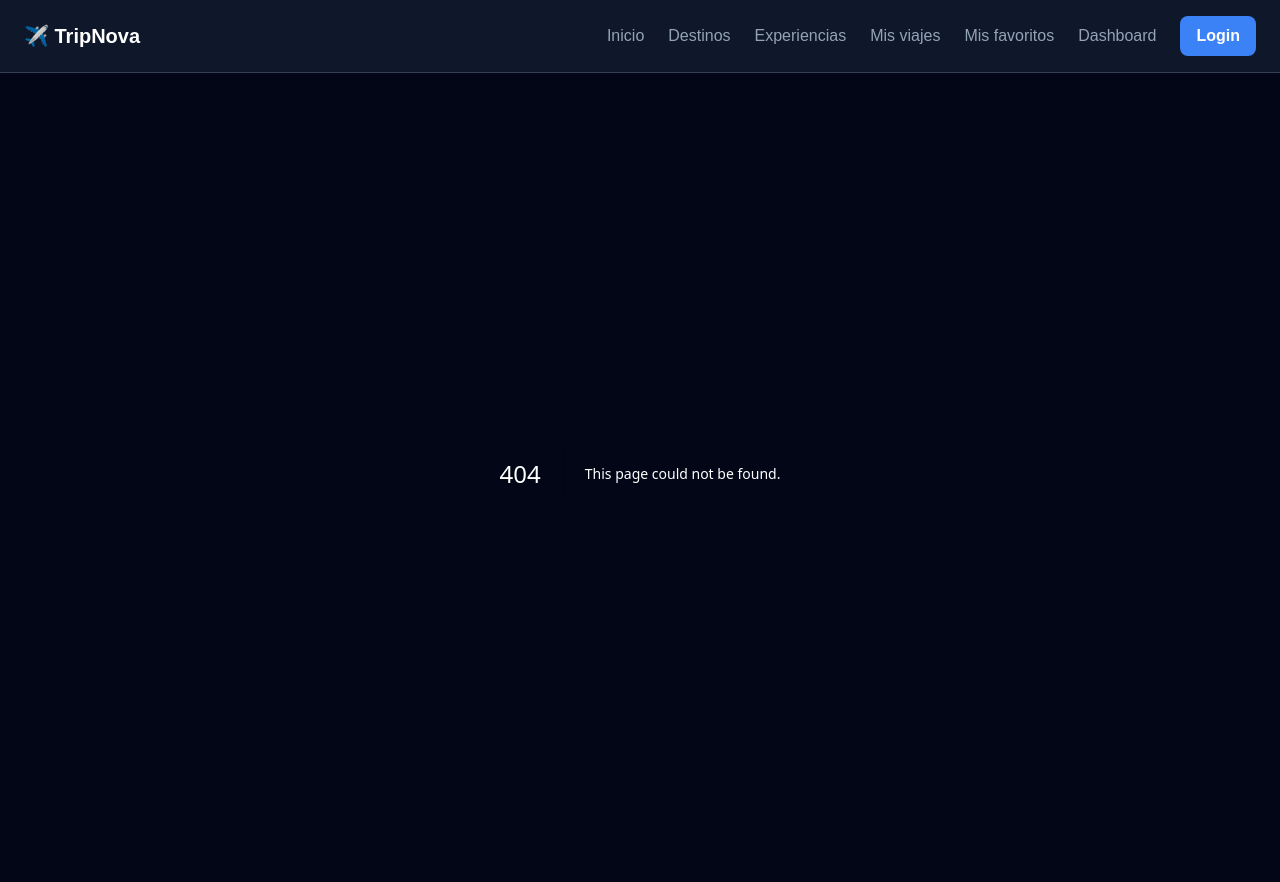
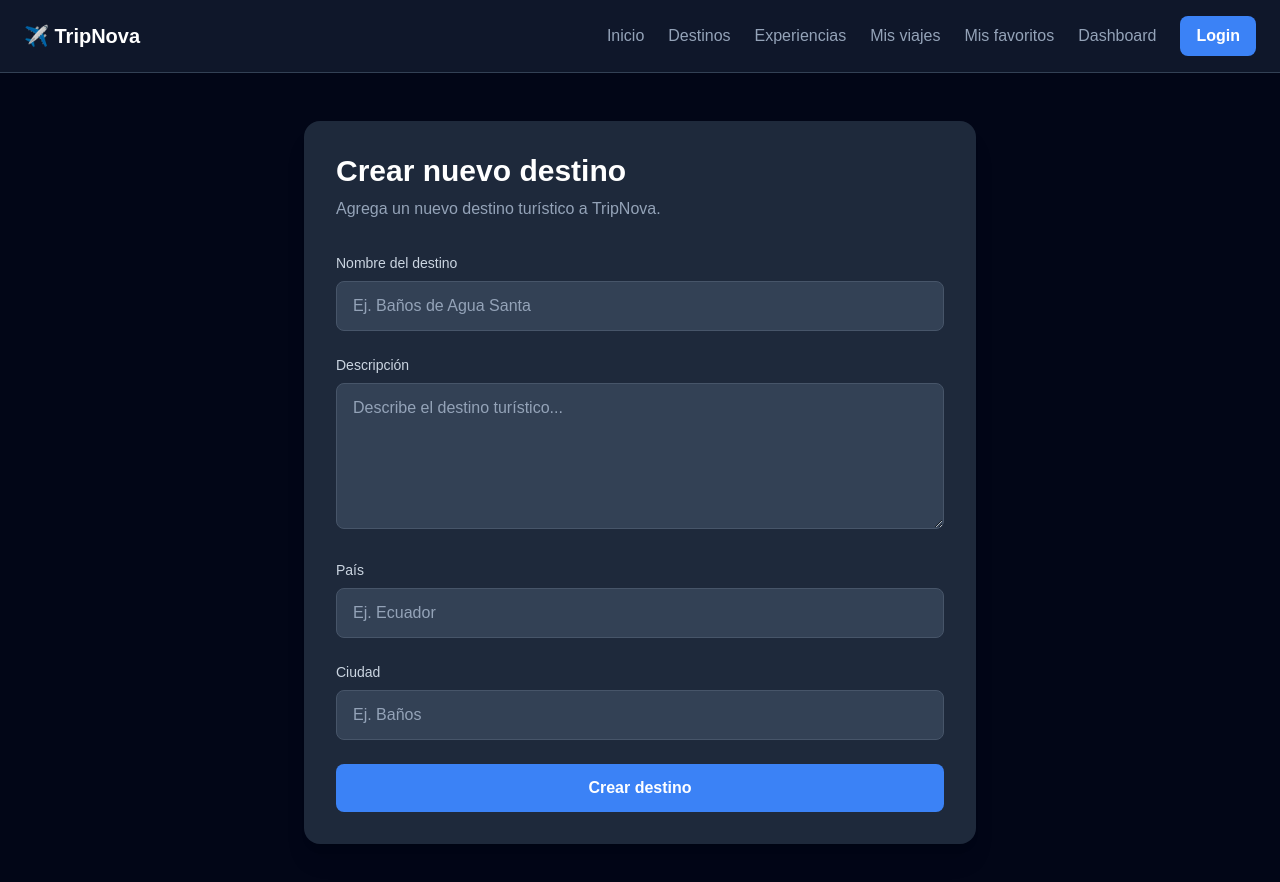
Before and after one commit to MelyC2/TripNova, a Next.js app: page /dashboard/dashboard_nuevo in a window 1280 px wide. Before the commit this address had no page. Shown: the top 882 px of the page. Built offline with nearby package versions, Linux system fonts and the light colour scheme.

Commit message:
feat: agregar formulario para crear destinos

```diff
--- /dev/null
+++ b/app/dashboard/dashboard_nuevo/page.tsx
@@ -0,0 +1,149 @@
+"use client"
+
+import { useState } from "react"
+import { useRouter } from "next/navigation"
+import { crearDestino } from "@/actions/destinos"
+
+export default function NuevoDestinoPage() {
+    const router = useRouter()
+
+    const [error, setError] = useState("")
+    const [cargando, setCargando] = useState(false)
+
+    async function handleSubmit(formData: FormData) {
+        setError("")
+        setCargando(true)
+
+        const resultado = await crearDestino(formData)
+
+        if (resultado?.error) {
+            setError(resultado.error)
+            setCargando(false)
+            return
+        }
+
+        router.push("/destinos")
+        router.refresh()
+    }
+
+    return (
+        <section className="min-h-screen px-4 py-12">
+            <div className="max-w-2xl mx-auto">
+
+                <div className="bg-slate-800 rounded-2xl p-8 shadow-xl">
+
+                    <h1 className="text-3xl font-bold text-white mb-2">
+                        Crear nuevo destino
+                    </h1>
+
+                    <p className="text-slate-400 mb-8">
+                        Agrega un nuevo destino turístico a TripNova.
+                    </p>
+
+                    <form action={handleSubmit} className="space-y-6">
+
+                        {/* NOMBRE */}
+
+                        <div>
+                            <label
+                                htmlFor="nombre"
+                                className="block text-sm font-medium text-slate-300 mb-2"
+                            >
+                                Nombre del destino
+                            </label>
+
+                            <input
+                                id="nombre"
+                                name="nombre"
+                                type="text"
+                                required
+                                placeholder="Ej. Baños de Agua Santa"
+                                className="w-full rounded-lg bg-slate-700 border border-slate-600 px-4 py-3 text-white placeholder-slate-400 focus:outline-none focus:ring-2 focus:ring-blue-500"
+                            />
+                        </div>
+
+                        {/* DESCRIPCIÓN */}
+
+                        <div>
+                            <label
+                                htmlFor="descripcion"
+                                className="block text-sm font-medium text-slate-300 mb-2"
+                            >
+                                Descripción
+                            </label>
+
+                            <textarea
+                                id="descripcion"
+                                name="descripcion"
+                                rows={5}
+                                placeholder="Describe el destino turístico..."
+                                className="w-full rounded-lg bg-slate-700 border border-slate-600 px-4 py-3 text-white placeholder-slate-400 focus:outline-none focus:ring-2 focus:ring-blue-500"
+                            />
+                        </div>
+
+                        {/* PAÍS */}
+
+                        <div>
+                            <label
+                                htmlFor="pais"
+                                className="block text-sm font-medium text-slate-300 mb-2"
+                            >
+                                País
+                            </label>
+
+                            <input
+                                id="pais"
+                                name="pais"
+                                type="text"
+                                placeholder="Ej. Ecuador"
+                                className="w-full rounded-lg bg-slate-700 border border-slate-600 px-4 py-3 text-white placeholder-slate-400 focus:outline-none focus:ring-2 focus:ring-blue-500"
+                            />
+                        </div>
+
+                        {/* CIUDAD */}
+
+                        <div>
+                            <label
+                                htmlFor="ciudad"
+                                className="block text-sm font-medium text-slate-300 mb-2"
+                            >
+                                Ciudad
+                            </label>
+
+                            <input
+                                id="ciudad"
+                                name="ciudad"
+                                type="text"
+                                placeholder="Ej. Baños"
+                                className="w-full rounded-lg bg-slate-700 border border-slate-600 px-4 py-3 text-white placeholder-slate-400 focus:outline-none focus:ring-2 focus:ring-blue-500"
+                            />
+                        </div>
+
+                        {/* ERROR */}
+
+                        {error && (
+                            <div className="bg-red-500/10 border border-red-500/30 text-red-400 rounded-lg p-4">
+                                {error}
+                            </div>
+                        )}
+
+                        {/* BOTÓN */}
+
+                        <button
+                            type="submit"
+                            disabled={cargando}
+                            className="w-full bg-blue-500 hover:bg-blue-600 disabled:bg-slate-600 disabled:cursor-not-allowed text-white font-semibold py-3 rounded-lg transition-colors"
+                        >
+                            {cargando
+                                ? "Creando destino..."
+                                : "Crear destino"}
+                        </button>
+
+                    </form>
+
+                </div>
+
+            </div>
+        </section>
+    )
+}
```
